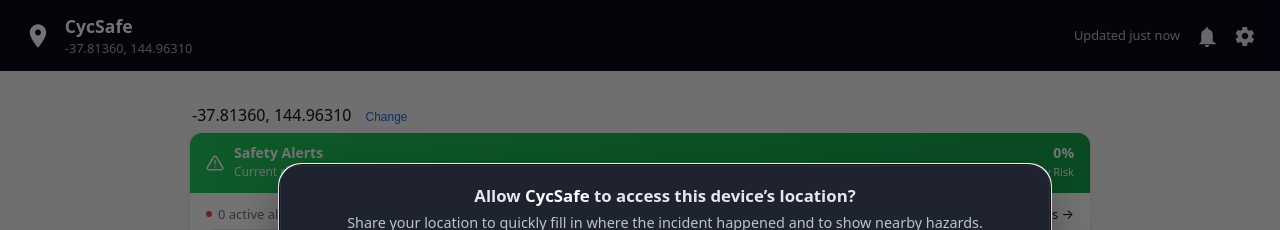
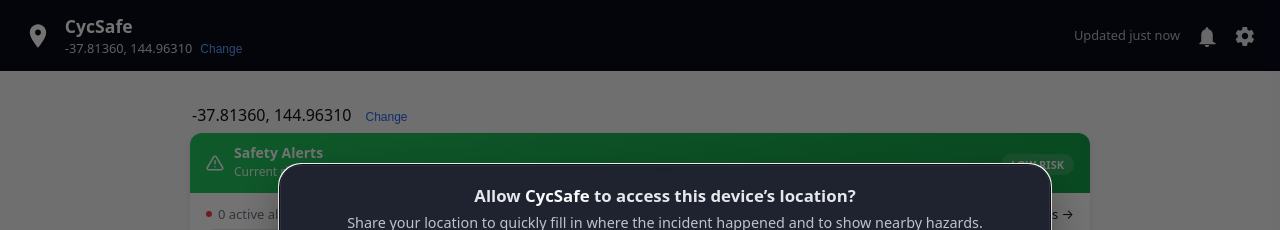
Before and after one commit to vito14565/FIT5120-cycsafe, a React (Vite) app: page / in a window 1280 px wide. Shown: the top 230 px of the page. Built offline with nearby package versions, Linux system fonts and the light colour scheme; no server answers.

Commit message:
Update RiskHeaderCard: remove percentage display and show severity label (HIGH/MED/LOW)

```diff
--- a/package.json
+++ b/package.json
@@ -15,7 +15,7 @@
     "@mui/icons-material": "^7.3.1",
     "@mui/material": "^7.3.1",
     "@mui/x-date-pickers": "^8.10.2",
-    "dayjs": "^1.11.13",
+    "dayjs": "^1.11.17",
     "react": "^19.1.1",
     "react-dom": "^19.1.1",
     "react-router-dom": "^7.8.2"
--- a/src/components/Header.css
+++ b/src/components/Header.css
@@ -209,3 +209,23 @@
     width: 92vw;
   }
 }
+
+.title-wrap { display:flex; flex-direction:column; }
+.subtitle-row { display:flex; align-items:center; gap:8px; }
+.subtitle {
+  margin: 0;
+  color: #cbd5e1;
+  max-width: 46vw;
+  white-space: nowrap;
+  overflow: hidden;
+  text-overflow: ellipsis;
+}
+.change-link {
+  font-size: 12px;
+  color: #60a5fa;
+  background: none;
+  border: none;
+  padding: 0;
+  cursor: pointer;
+}
+.change-link:hover { text-decoration: underline; }
--- a/src/components/Header.tsx
+++ b/src/components/Header.tsx
@@ -6,7 +6,7 @@
 import arrowLeft from "../assets/arrow-left.svg";
 import { useNavigate, useLocation } from "react-router-dom";
 import { useEffect, useState } from "react";
-import AlertTray from "./AlertTray"; // 不再 import 型別，避免耦合
+import AlertTray from "./AlertTray";
 
 export default function Header() {
   const navigate = useNavigate();
@@ -14,12 +14,12 @@
   const isHome = locationPath === "/";
 
   const [address, setAddress] = useState("");
-  const [alertCount, setAlertCount] = useState(0);   // 由 alertsService 寫入/廣播
-  const [bellCount, setBellCount]   = useState(0);   // 由 notify.ts 本地提升
+  const [alertCount, setAlertCount] = useState(0); // 由 alertsService 寫入/廣播
+  const [bellCount, setBellCount] = useState(0);   // 由 notify.ts 本地提升
 
-  // 托盤開關 & 清單（不綁型別，讓 AlertTray 自己渲染）
+  // 托盤狀態
   const [openTray, setOpenTray] = useState(false);
-  const [alerts, setAlerts]     = useState<any[]>([]);
+  const [alerts, setAlerts] = useState<any[]>([]);
 
   // 「Updated … ago」
   const [updatedLabel, setUpdatedLabel] = useState("Updated just now");
@@ -31,6 +31,7 @@
       if (cached) setAddress(cached);
     } catch {}
 
+    // 地址更新事件
     const onAddr = (e: Event) => {
       const detail = (e as CustomEvent).detail as string | undefined;
       if (detail) setAddress(detail);
@@ -103,10 +104,9 @@
     };
   }, []);
 
-  // 切頁時關閉托盤，避免殘留
+  // 切頁時關閉托盤
   useEffect(() => { setOpenTray(false); }, [locationPath]);
 
-  // 點鈴鐺：切換 + 促發立即刷新（避免 S3 圖過期 / ack 後未刷新）
   const onBellClick = () => {
     setOpenTray(v => !v);
     window.dispatchEvent(new CustomEvent("cs:alerts:maybeChanged"));
@@ -121,7 +121,12 @@
     setUpdatedLabel(`Updated ${m} minute${m > 1 ? "s" : ""} ago`);
   }
 
-  // 徽章數：取 alerts 總數與 bell 計數的最大值（只要任一來源提醒就亮）
+  // Header 的「Change」→ 交給 Home.tsx 打開 GeoPrompt
+  const onChangeLocation = () => {
+    window.dispatchEvent(new CustomEvent("cs:prompt-geo"));
+  };
+
+  // 徽章數：取 alerts 總數與 bell 計數的最大值
   const badge = Math.max(alertCount, bellCount);
 
   return (
@@ -133,9 +138,21 @@
           </button>
         )}
         <img src={location} alt="Location" className="logo" />
-        <div>
+        <div className="title-wrap">
           <h1 className="title">CycSafe</h1>
-          <p className="subtitle">{address || "Locating…"}</p>
+          <div className="subtitle-row">
+            <p className="subtitle" title={address || "Locating…"}>
+              {address || "Locating…"}
+            </p>
+            <button
+              type="button"
+              className="change-link"
+              onClick={onChangeLocation}
+              aria-label="Change location"
+            >
+              Change
+            </button>
+          </div>
         </div>
       </div>
 
@@ -155,7 +172,7 @@
 
         <img src={settings} alt="Settings" className="icon" />
 
-        {/* 托盤放在 header-right 內，以絕對定位靠右 */}
+        {/* 托盤靠右絕對定位 */}
         <AlertTray open={openTray} onClose={() => setOpenTray(false)} alerts={alerts} />
       </div>
     </header>
--- a/src/components/RiskHeaderCard.css
+++ b/src/components/RiskHeaderCard.css
@@ -3,33 +3,62 @@
   display: flex;
   align-items: center;
   justify-content: space-between;
-  padding: 12px 16px;                 /* 薄一點 */
+  padding: 12px 16px; /* 薄一點 */
   color: #fff;
 }
 
-/* 動態顏色 */
-.risk-header.low    { background: linear-gradient(90deg,#22c55e,#16a34a); }
-.risk-header.medium { background: linear-gradient(90deg,#facc15,#f97316); }
-.risk-header.high   { background: linear-gradient(90deg,#ef4444,#b91c1c); }
+/* 動態顏色背景 */
+.risk-header.low {
+  background: linear-gradient(90deg, #22c55e, #16a34a);
+}
+.risk-header.medium {
+  background: linear-gradient(90deg, #facc15, #f97316);
+}
+.risk-header.high {
+  background: linear-gradient(90deg, #ef4444, #b91c1c);
+}
 
 /* 左側：icon + 兩行字 */
-.rh-left { display: flex; align-items: center; gap: 10px; }
-.rh-icon { display: inline-flex; width: 18px; height: 18px; }
-.rh-icon img, .rh-icon svg { width: 18px; height: 18px; }
+.rh-left {
+  display: flex;
+  align-items: center;
+  gap: 10px;
+}
+.rh-icon {
+  display: inline-flex;
+  width: 18px;
+  height: 18px;
+}
+.rh-icon img,
+.rh-icon svg {
+  width: 18px;
+  height: 18px;
+}
 
 .rh-text h3 {
   margin: 0;
-  font-size: 14px;                    /* 小字級 */
+  font-size: 14px; /* 小字級 */
   line-height: 1.1;
   font-weight: 600;
 }
 .rh-text p {
   margin: 2px 0 0 0;
   font-size: 12px;
-  opacity: .9;
+  opacity: 0.9;
 }
 
-/* 右側：百分比 + 文字，靠右對齊 */
-.rh-right { text-align: right; }
-.rh-level { font-size: 14px; font-weight: 700; line-height: 1; }
-.rh-tag   { font-size: 11px; opacity: .95; margin-top: 4px; }
+/* 右側：只顯示等級膠囊 */
+.rh-right {
+  text-align: right;
+}
+.rh-tag {
+  display: inline-block;
+  padding: 4px 10px;
+  border-radius: 999px; /* 膠囊 */
+  font-size: 11px;
+  font-weight: 700;
+  line-height: 1.2;
+  background: rgba(255, 255, 255, 0.15);
+  backdrop-filter: blur(2px);
+  text-transform: uppercase;
+}
--- a/src/components/RiskHeaderCard.tsx
+++ b/src/components/RiskHeaderCard.tsx
@@ -2,15 +2,17 @@
 import "./RiskHeaderCard.css";
 import { useEffect, useRef, useState } from "react";
 import { triggerRiskAlert } from "../lib/notify";
-import type { Severity } from "../lib/notify";  // ⭐ 本地通知中心
+import type { Severity } from "../lib/notify"; // 本地通知中心: "none" | "medium" | "high"
 
-type RiskLabel = "Low Risk" | "Medium Risk" | "High Risk";
+type SeverityLabel = "LOW" | "MEDIUM" | "HIGH";
 
 interface RiskHeaderCardProps {
   title: string;
   icon?: React.ReactNode;
-  riskLevel?: number;   // 父層傳入 → 受控模式
-  riskText?: RiskLabel; // 父層傳入 → 受控模式
+  /** 受控：如果父層直接給數值百分比（0–100）就用這個 */
+  riskLevel?: number;
+  /** 受控：如果父層直接給等級字樣（LOW/MEDIUM/HIGH）就用這個 */
+  riskText?: SeverityLabel;
 }
 
 const RISK_API = import.meta.env.VITE_LAMBDA_URL as string;
@@ -18,18 +20,18 @@
 const HIGH_T = Number(import.meta.env.VITE_HIGH_RISK ?? 70);
 const REFRESH_MS = Number(import.meta.env.VITE_REFRESH_MS ?? 60000);
 
-// 安全取整數
+// 轉數字（保險）
 const toInt = (v: unknown, d = 0) => {
   const n = Number(v);
   return Number.isFinite(n) ? Math.round(n) : d;
 };
 
-// 推算文字
-const toText = (lvl: number): RiskLabel =>
-  lvl >= HIGH_T ? "High Risk" : lvl >= MED_T ? "Medium Risk" : "Low Risk";
+// 數值 → 等級字樣（LOW/MEDIUM/HIGH）
+const levelToLabel = (lvl: number): SeverityLabel =>
+  lvl >= HIGH_T ? "HIGH" : lvl >= MED_T ? "MEDIUM" : "LOW";
 
-// 推算嚴重度
-const toSeverity = (lvl: number): Severity =>
+// 數值 → 通知嚴重度
+const levelToNotifySeverity = (lvl: number): Severity =>
   lvl >= HIGH_T ? "high" : lvl >= MED_T ? "medium" : "none";
 
 export default function RiskHeaderCard({
@@ -38,36 +40,43 @@
   riskLevel: riskLevelProp,
   riskText: riskTextProp,
 }: RiskHeaderCardProps) {
+  // 內部狀態（非受控時使用）
   const [riskLevelState, setRiskLevelState] = useState<number>(0);
-  const [riskTextState, setRiskTextState] = useState<RiskLabel>("Low Risk");
+  const [riskTextState, setRiskTextState] = useState<SeverityLabel>("LOW");
   const [status, setStatus] = useState<string>("Current risk level");
+
+  // 定時器 & 定位
   const timerRef = useRef<number | null>(null);
   const watchIdRef = useRef<number | null>(null);
 
-  // 上一次通知過的嚴重度
-  const lastSevRef = useRef<Severity>("none");
+  // 避免同等級重複通知
+  const lastNotifiedRef = useRef<Severity>("none");
 
   /** 解析 Lambda 回傳 */
   const applyRisk = (data: any) => {
     const ok = typeof data?.ok === "boolean" ? data.ok : true;
     if (!ok) throw new Error(data?.error || "Lambda returned ok=false");
+
+    // 後端若只給 risk 數字，就用門檻轉等級；若另外給 riskText（LOW/MED/HIGH）也能吃
     const lvl = toInt(data?.risk, 0);
-    const txt: RiskLabel = (data?.riskText as RiskLabel) ?? toText(lvl);
+    const label: SeverityLabel =
+      (String(data?.riskText || "").toUpperCase() as SeverityLabel) ||
+      levelToLabel(lvl);
 
     setRiskLevelState(lvl);
-    setRiskTextState(txt);
+    setRiskTextState(label);
     setStatus("Current risk level");
 
-    // 🔔 檢查是否需要通知
-    const sev = toSeverity(lvl);
+    // 🔔 嚴重度上升才通知
+    const sev = levelToNotifySeverity(lvl);
     const rank = (s: Severity) => (s === "none" ? 0 : s === "medium" ? 1 : 2);
-    if (rank(sev) > rank(lastSevRef.current)) {
+    if (rank(sev) > rank(lastNotifiedRef.current)) {
       const msg =
         sev === "high"
           ? "Risk is HIGH in your area. Ride with EXTREME caution."
           : "Risk is MEDIUM in your area. Ride with caution.";
       triggerRiskAlert(sev, msg);
-      lastSevRef.current = sev;
+      lastNotifiedRef.current = sev;
     }
   };
 
@@ -84,19 +93,24 @@
       });
       const text = await res.text();
       const json = (() => {
-        try { return JSON.parse(text); } catch { return {}; }
+        try {
+          return JSON.parse(text);
+        } catch {
+          return {};
+        }
       })();
       applyRisk(json);
     } catch (e) {
       console.error("Fetch risk failed:", e);
       setStatus("Load failed");
       setRiskLevelState(0);
-      setRiskTextState("Low Risk");
+      setRiskTextState("LOW");
     }
   };
 
   /** 非受控模式：定位 + 定時刷新 */
   useEffect(() => {
+    // 父層有傳入（受控）就不啟用定位/輪詢
     if (typeof riskLevelProp === "number" || typeof riskTextProp === "string") {
       setStatus("Current risk level");
       return;
@@ -112,6 +126,7 @@
         () => fetchRisk(lat, lon),
         REFRESH_MS
       );
+
       if ("geolocation" in navigator) {
         if (watchIdRef.current != null)
           navigator.geolocation.clearWatch(watchIdRef.current);
@@ -144,15 +159,17 @@
     };
   }, [riskLevelProp, riskTextProp]);
 
-  /** 最終呈現值 */
+  /** 最終呈現值（受控優先） */
   const effectiveLevel =
     typeof riskLevelProp === "number" ? riskLevelProp : riskLevelState;
-  const effectiveText: RiskLabel =
-    riskTextProp ??
+
+  const effectiveText: SeverityLabel =
+    (riskTextProp as SeverityLabel | undefined) ??
     (typeof riskLevelProp === "number"
-      ? toText(riskLevelProp)
+      ? levelToLabel(riskLevelProp)
       : riskTextState);
 
+  // 卡片配色 class（用數值門檻決定）
   const riskClass =
     effectiveLevel >= HIGH_T
       ? "high"
@@ -172,8 +189,10 @@
           </p>
         </div>
       </div>
+
+      {/* 右側：只顯示等級徽章，不顯示百分比 */}
       <div className="rh-right">
-        <div className="rh-level">{Math.round(effectiveLevel)}%</div>
+        {/* <div className="rh-level">{Math.round(effectiveLevel)}%</div>  ← 已移除 */}
         <div className="rh-tag">{effectiveText}</div>
       </div>
     </div>
```
Also changed, not shown: 1 other file (tests, documents, lock files or other folders).
